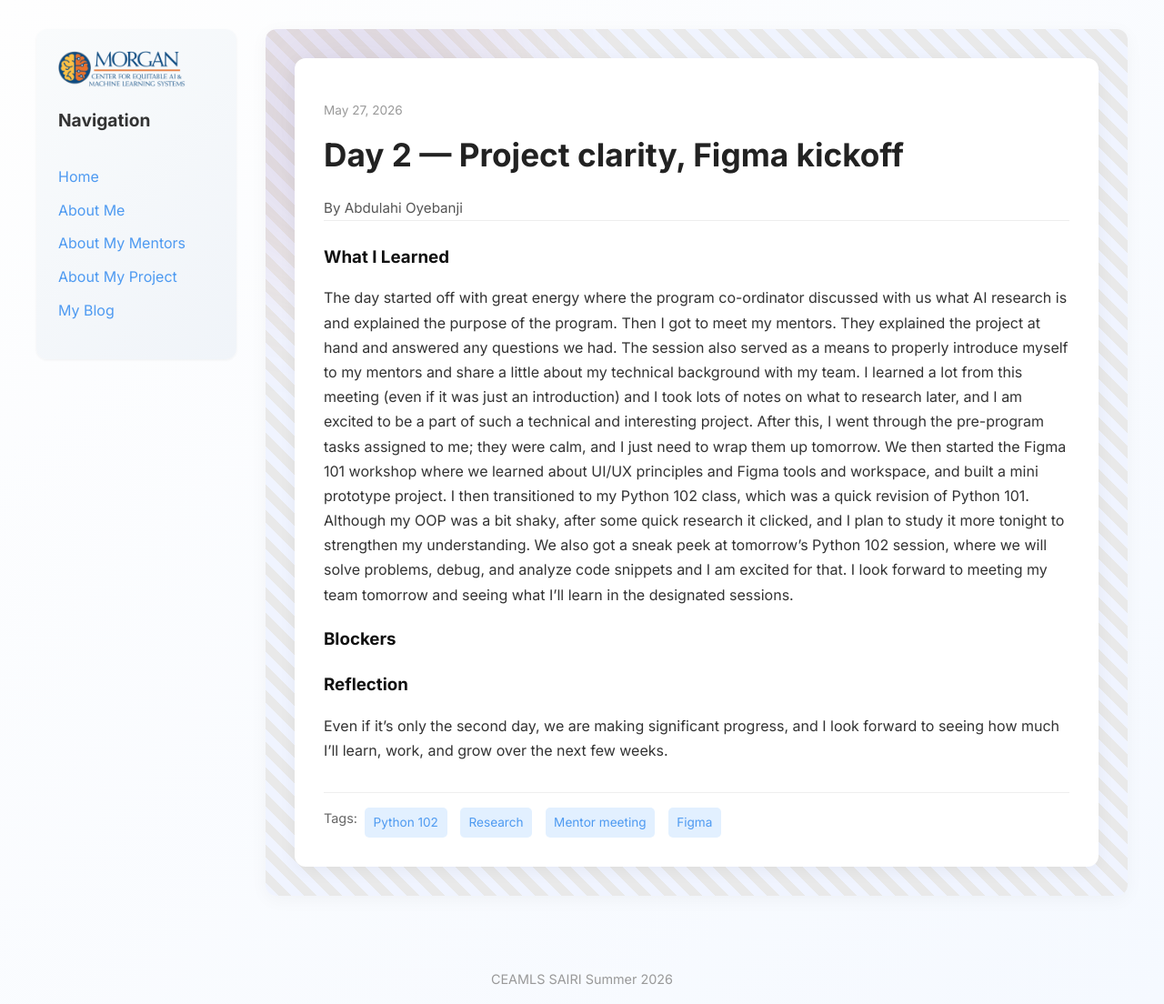
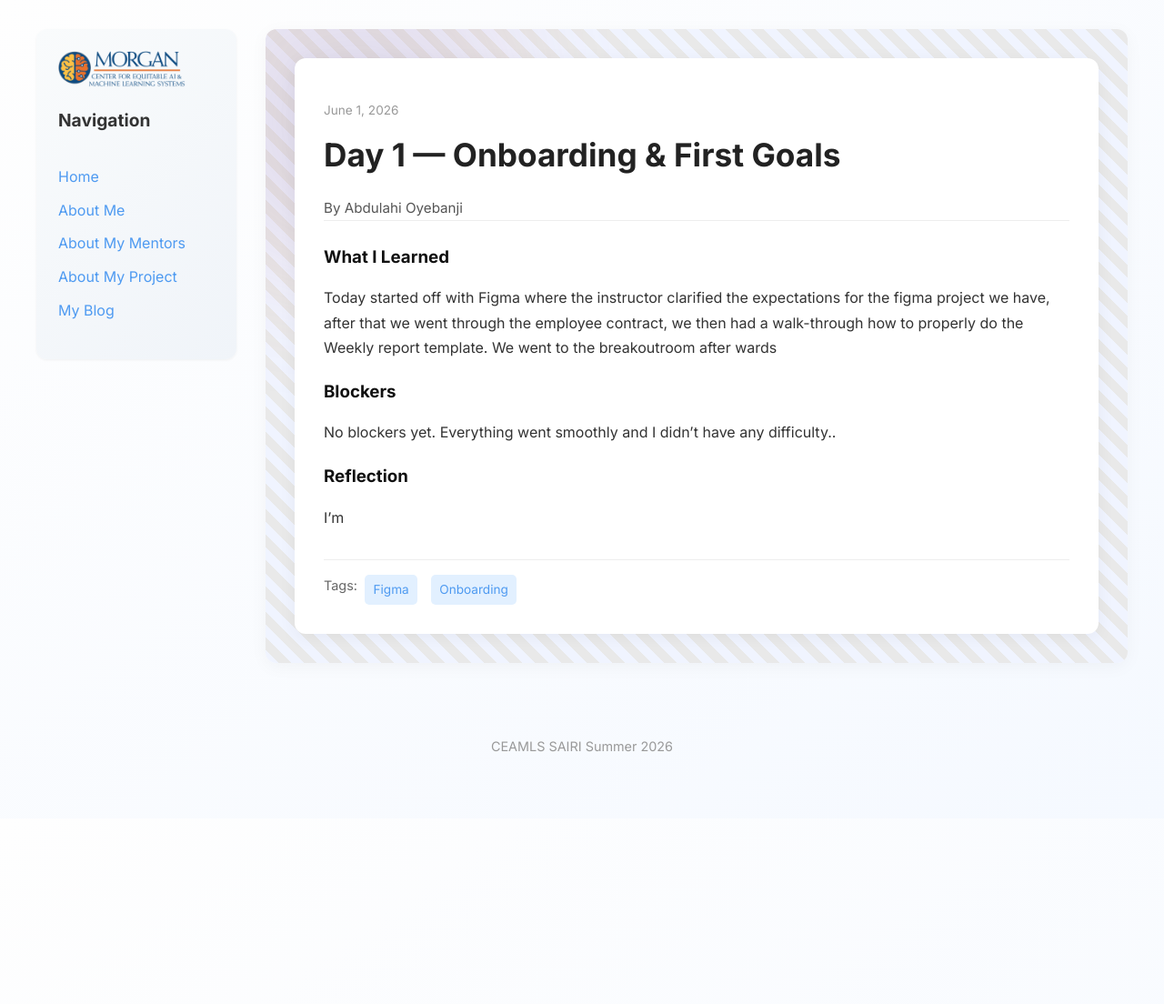
Before and after one commit to abdulahi-banji/abdulahi-banjiceamls26.github.io, a Jekyll site: the page built from _posts/2026-06-01-day 5.md, in a window 1280 px wide. Shown: the whole page at 91% size. Built offline with Jekyll 4.4.1, drawn with Linux system fonts in a browser that asks for light colours; after the commit the page ends 900 px from its top, so only the background shows below that.

Commit message:
fix day1 and 6

```diff
--- a/_posts/2026-06-01-day 5.md
+++ b/_posts/2026-06-01-day 5.md
@@ -1,14 +1,13 @@
 ---
 layout: post
-title: "Day 2 — Project clarity, Figma kickoff"
-date: 2026-05-27
-permalink: /day2.html
-tags: ["Python 102", "Research", "Mentor meeting", "Figma"]
+title: "Day 1 — Onboarding & First Goals"
+date: 2026-06-01
+permalink: /day1.html
+tags: ["Figma", "Onboarding"]
 what_i_learned: |
-  The day started off with great energy where the program co-ordinator discussed with us what AI research is and explained the purpose of the program. Then I got to meet my mentors. They explained the project at hand and answered any questions we had. The session also served as a means to properly introduce myself to my mentors and share a little about my technical background with my team. I learned a lot from this meeting (even if it was just an introduction) and I took lots of notes on what to research later, and I am excited to be a part of such a technical and interesting project. After this, I went through the pre-program tasks assigned to me; they were calm, and I just need to wrap them up tomorrow. We then started the Figma 101 workshop where we learned about UI/UX principles and Figma tools and workspace, and built a mini prototype project. I then transitioned to my Python 102 class, which was a quick revision of Python 101. Although my OOP was a bit shaky, after some quick research it clicked, and I plan to study it more tonight to strengthen my understanding. We also got a sneak peek at tomorrow's Python 102 session, where we will solve problems, debug, and analyze code snippets and I am excited for that. I look forward to meeting my team tomorrow and seeing what I'll learn in the designated sessions.
-
+  Today started off with Figma where the instructor clarified the expectations for the figma project we have, after that we went through the employee contract, we then had a walk-through how to properly do the Weekly report template. We went to the breakoutroom after wards
 blockers: |
-
+  No blockers yet. Everything went smoothly and I didn't have any difficulty..
 reflection: |
-  Even if it's only the second day, we are making significant progress, and I look forward to seeing how much I'll learn, work, and grow over the next few weeks.
+  I'm
 ---
```
Also changed, not shown: _posts/2026-05-26-day-1.md (+2 -2 lines).
